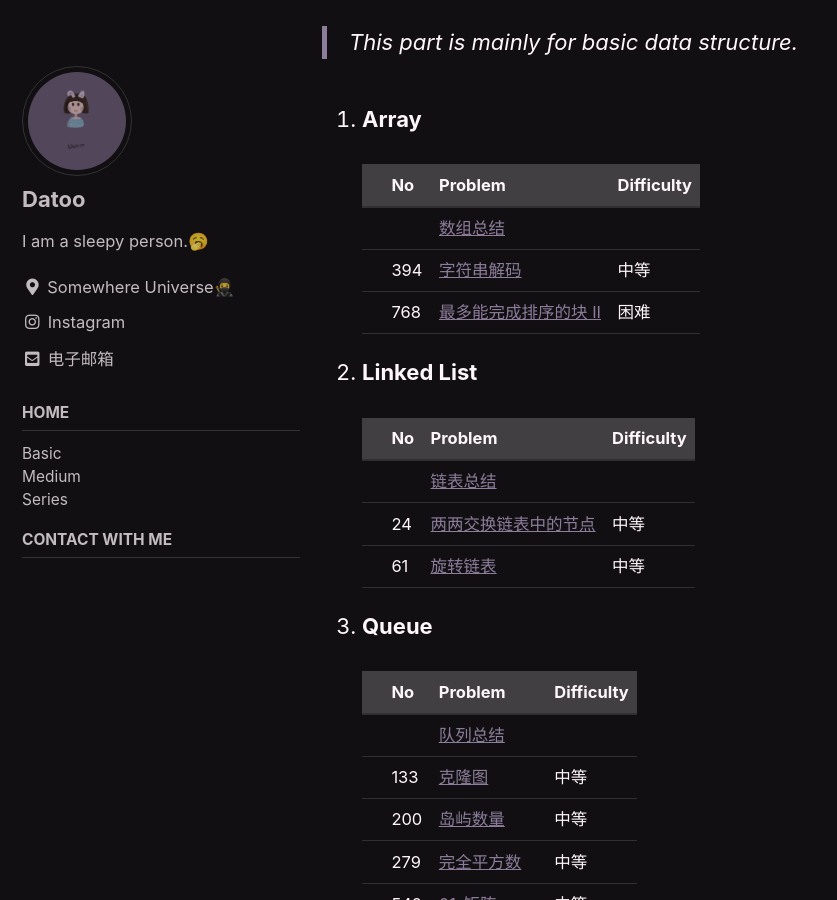
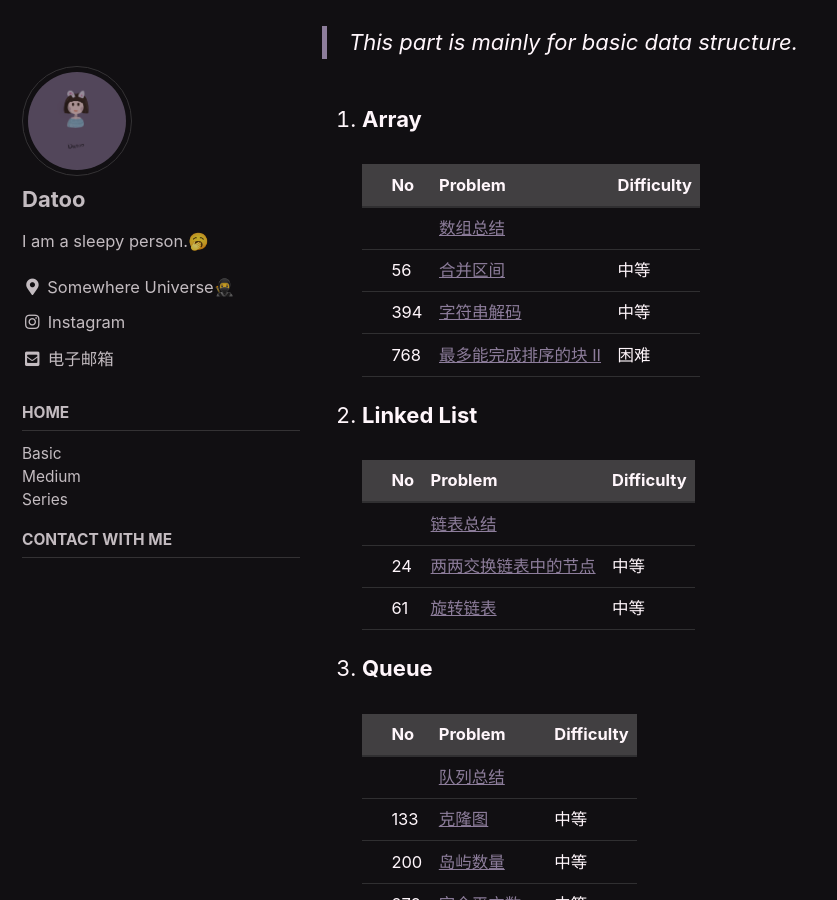
Before and after one commit to DaToo-J/DaToo-J.GitHub.io, a Jekyll site: the page built from index.md, in a window 1280 px wide and 900 px high, scrolled down 392 px. Shown: the whole window, without its empty margins (0-837 px from the left). Built offline with Jekyll 4.4.1, drawn with Linux system fonts in a browser that asks for light colours; cached includes are drawn as plain includes.

Commit message:
update index.md

```diff
--- a/index.md
+++ b/index.md
@@ -18,6 +18,7 @@ sidebar:
     |     | No  | Problem                                                                   | Difficulty |
     | --- | --- | ------------------------------------------------------------------------- | ---------- |
     |     |     | [数组总结](./_posts/2021-02-03-list-summary.md)                           |            |
+    |     | 56 | [合并区间](./_posts/2021-02-17-merge-intervals.md)                        | 中等       |
     |     | 394 | [字符串解码](./_posts/2021-02-06-decode-string.md)                        | 中等       |
     |     | 768 | [最多能完成排序的块 II](./_posts/2021-02-07-max-chunks-to-make-sorted.md) | 困难       |
 
```
